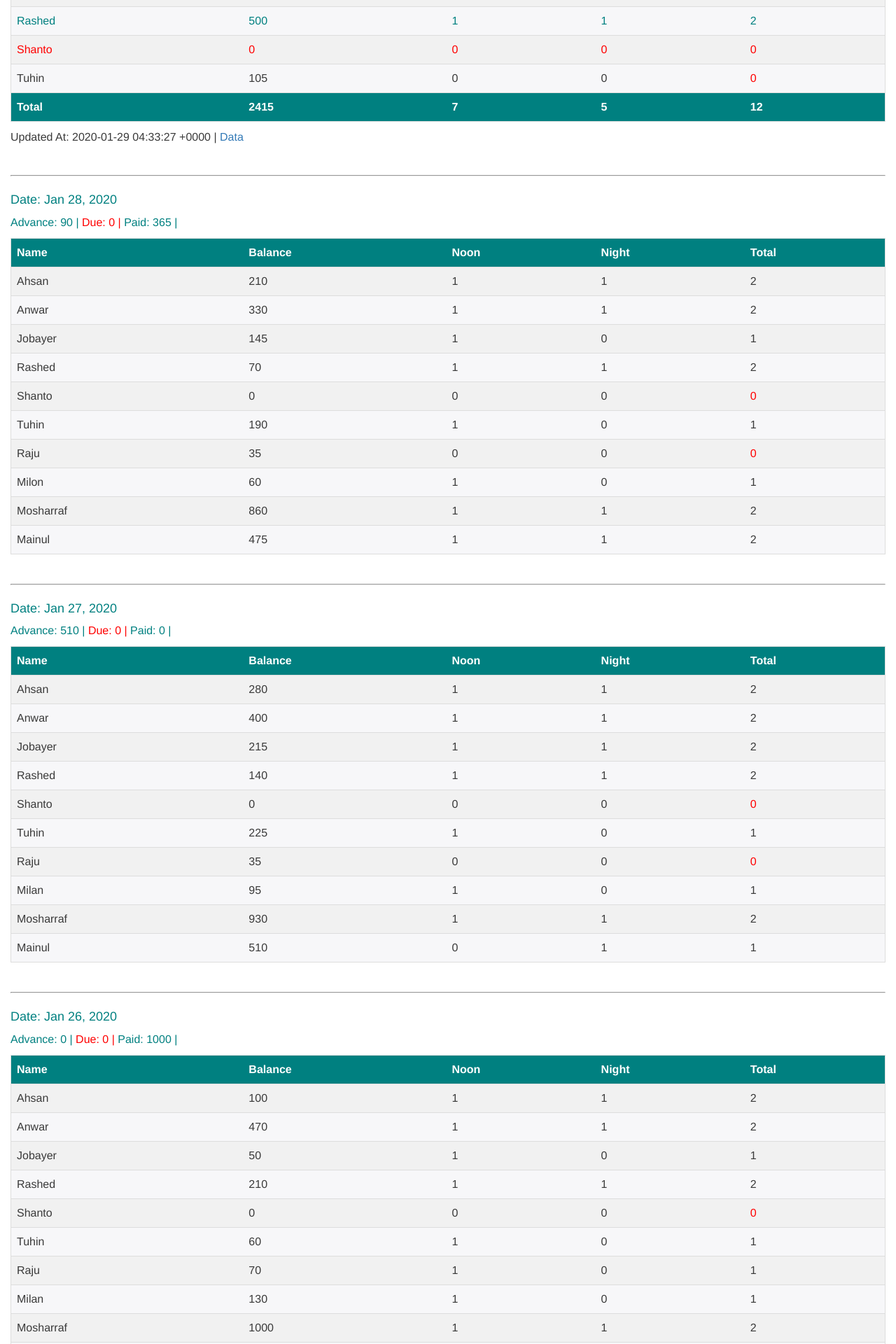
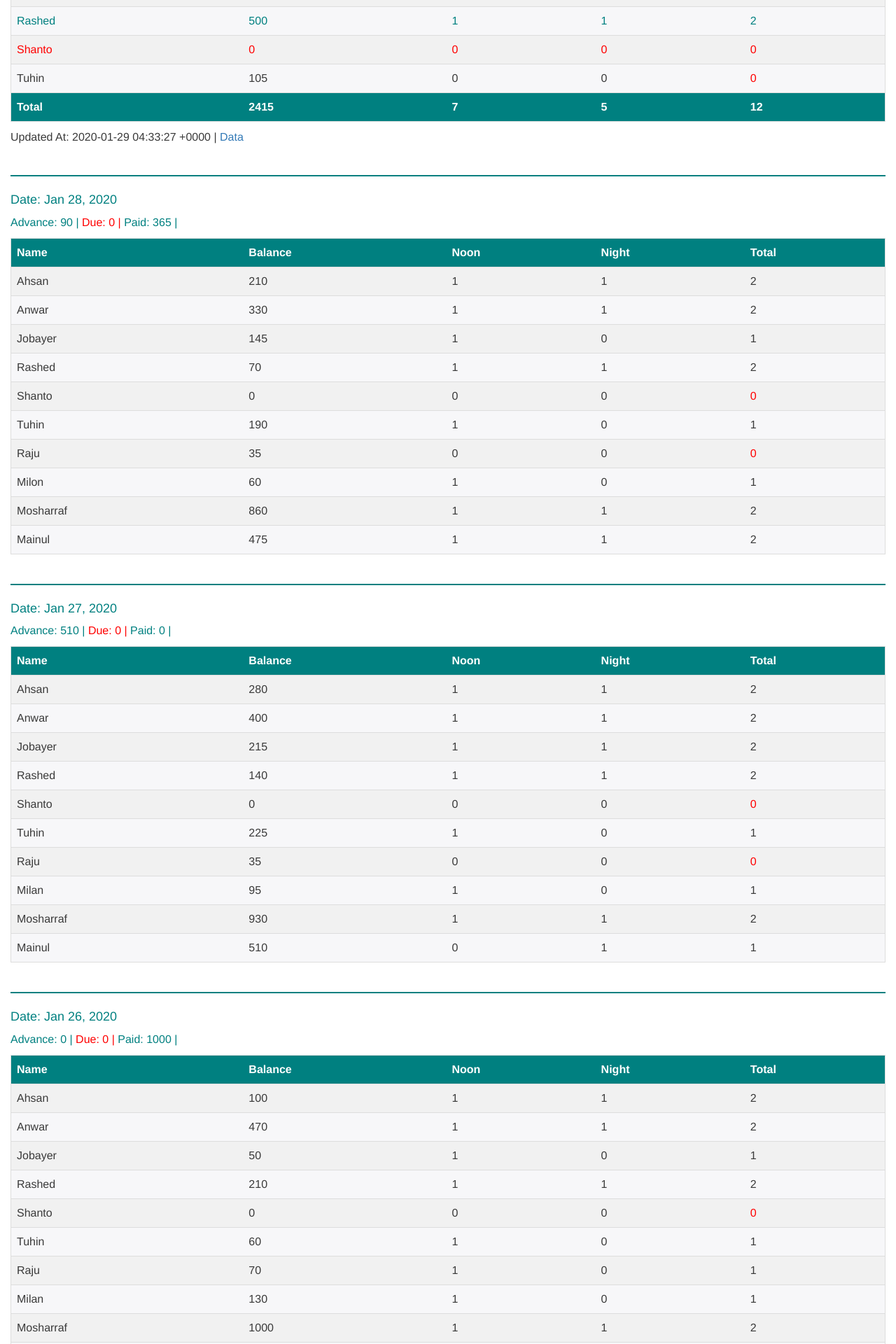
Before and after one commit to coderanwar/meals, a Jekyll site: the page built from index0.html, in a window 1280 px wide. Shown: the part 655-2575 px from the top of the page at 70% size. Built offline with Jekyll 4.4.1, drawn with Linux system fonts in a browser that asks for light colours.

Commit message:
Update head.html

```diff
--- a/_includes/head.html
+++ b/_includes/head.html
@@ -196,5 +196,7 @@
         color: {{page.theme-color}};
     }
 
+    hr {border:1px solid {{ page.theme-color }};}
+
   </style>
 </head>
```
